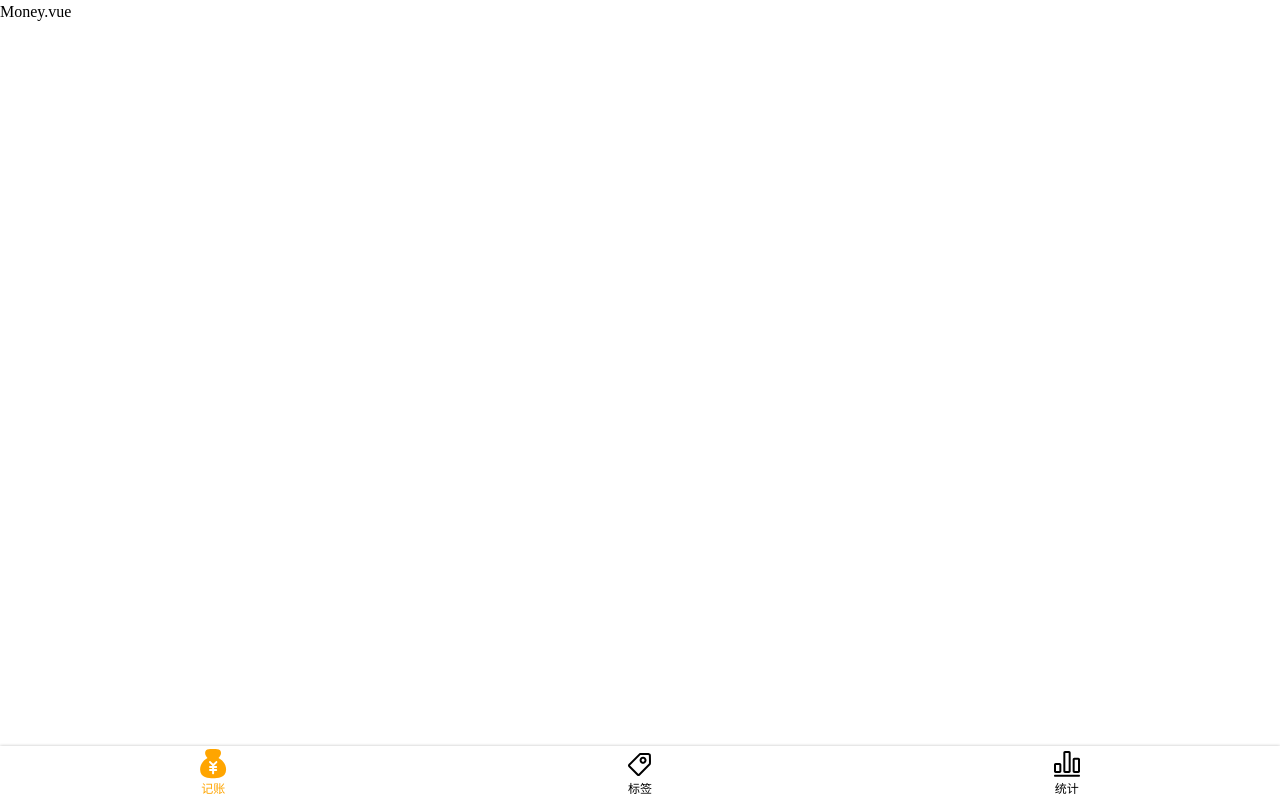
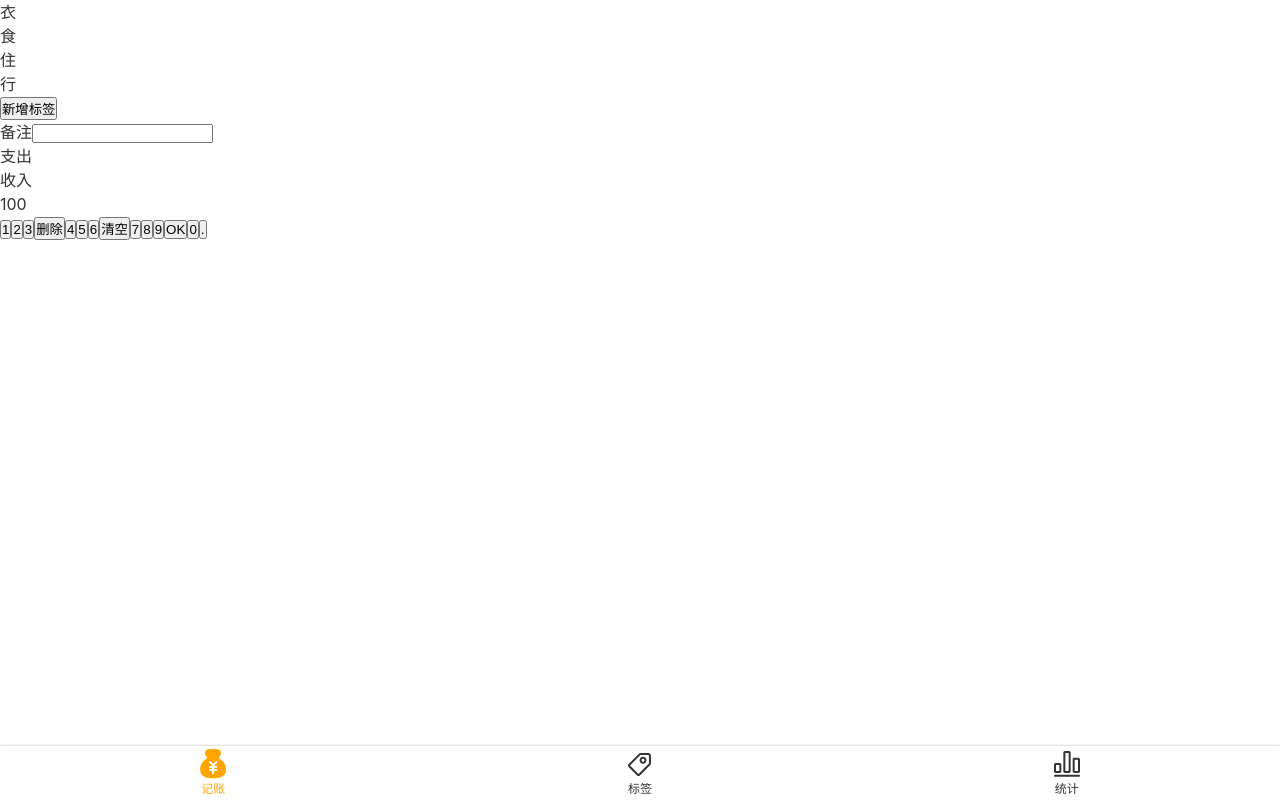
Before and after one commit to jianlong5296/morney-5, a Vue app: page /labels#/money in a window 1280 px wide. Built offline with nearby package versions, Linux system fonts and the light colour scheme.

Commit message:
添加全局样式和全局变量

```diff
--- a/package.json
+++ b/package.json
@@ -37,6 +37,7 @@
     "sass": "^1.26.5",
     "sass-loader": "^8.0.2",
     "svg-sprite-loader": "^6.0.11",
+    "svgo-loader": "^3.0.1",
     "typescript": "~4.1.5",
     "vue-template-compiler": "^2.6.11"
   },
--- a/src/App.vue
+++ b/src/App.vue
@@ -1,40 +1,17 @@
 <template>
-    <div>
+    <div id="app">
         <router-view/>
     </div>
 </template>
 
 <style lang="scss">
-    *{
-        margin: 0;
-        padding: 0;
-        box-sizing: border-box;
-    }
-    body{
+    @import "~@/assets/style/helper.scss";
+    @import "~@/assets/style/reset.scss";
+    body {
+        -webkit-font-smoothing: antialiased;  //apple系统用的
+        -moz-osx-font-smoothing: grayscale;   //apple系统用的
+        color: #333;
+        font-family: $font-hei;
         line-height: 1.5;
     }
-    a{
-        text-decoration: none;  //去掉图标下方文字的下划线
-        color: inherit;
-    }
-    #app {
-        font-family: Avenir, Helvetica, Arial, sans-serif;
-        -webkit-font-smoothing: antialiased;
-        -moz-osx-font-smoothing: grayscale;
-        text-align: center;
-        color: #2c3e50;
-    }
-
-    #nav {
-        padding: 30px;
-
-        a {
-            font-weight: bold;
-            color: #2c3e50;
-
-            &.router-link-exact-active {
-                color: #42b983;
-            }
-        }
-    }
 </style>
--- /dev/null
+++ b/src/assets/style/helper.scss
@@ -0,0 +1,5 @@
+$font-hei:-apple-system, "Helvetica Neue", Helvetica, "Nimbus Sans L", Arial, "Liberation Sans", "PingFang SC", "Hiragino Sans GB", "Source Han Sans CN", "Source Han Sans SC", "Microsoft YaHei", "Wenquanyi Micro Hei", "WenQuanYi Zen Hei", "ST Heiti", SimHei, "WenQuanYi Zen Hei Sharp", sans-serif;
+$font-kai: Baskerville, Georgia, "Liberation Serif", "Kaiti SC", STKaiti, "AR PL UKai CN", "AR PL UKai HK", "AR PL UKai TW", "AR PL UKai TW MBE", "AR PL KaitiM GB", KaiTi, KaiTi_GB2312, DFKai-SB, "TW\-Kai", serif;
+$font-song:Georgia, "Nimbus Roman No9 L", "Songti SC", STSong, "AR PL New Sung", "AR PL SungtiL GB", NSimSun, SimSun, "TW\-Sung", "WenQuanYi Bitmap Song", "AR PL UMing CN", "AR PL UMing HK", "AR PL UMing TW", "AR PL UMing TW MBE", PMingLiU, MingLiU, serif;
+
+$color-highlight:orange;
--- /dev/null
+++ b/src/assets/style/reset.scss
@@ -0,0 +1,9 @@
+*{
+  margin: 0;
+  padding: 0;
+  box-sizing: border-box;
+}
+a{
+  text-decoration: none;  //去掉图标下方文字的下划线
+  color: inherit;
+}
--- a/src/components/Nav.vue
+++ b/src/components/Nav.vue
@@ -22,6 +22,7 @@
 </script>
 
 <style lang="scss" scoped> //scoped可以精准加样式，给当前div
+@import "~@/assets/style/helper.scss";
 nav {
     display: flex;
     box-shadow: 0 0 3px rgba(0,0,0,0.25);
@@ -40,7 +41,7 @@
         }
     }
     > .item.selected{
-        color: orange;
+        color: $color-highlight;
     }
 }
 </style>
--- a/src/views/Money.vue
+++ b/src/views/Money.vue
@@ -1,6 +1,48 @@
 <template>
     <Layout>
-      <p>Money.vue</p>
+        <div class="tags">
+            <ul class="current">
+                <li>衣</li>
+                <li>食</li>
+                <li>住</li>
+                <li>行</li>
+            </ul>
+            <div class="new">
+                <button>新增标签</button>
+            </div>
+        </div>
+        <div>
+            <label class="notes">
+                <span class="name">备注</span>
+                <input type="text">
+            </label>
+        </div>
+        <!--        对应支出和收入-->
+        <div>
+            <ul class="types">
+                <li class="selected">支出</li>
+                <li>收入</li>
+            </ul>
+        </div>
+        <div class="numberPad">
+            <div class="output">100</div>
+            <div class="buttons">
+                <button>1</button>
+                <button>2</button>
+                <button>3</button>
+                <button>删除</button>
+                <button>4</button>
+                <button>5</button>
+                <button>6</button>
+                <button>清空</button>
+                <button>7</button>
+                <button>8</button>
+                <button>9</button>
+                <button>OK</button>
+                <button>0</button>
+                <button>.</button>
+            </div>
+        </div>
     </Layout>
 </template>
 
--- a/vue.config.js
+++ b/vue.config.js
@@ -10,6 +10,9 @@
         .test(/\.svg$/)
         .include.add(dir).end() // 包含 icons 目录
         .use('svg-sprite-loader').loader('svg-sprite-loader').options({extract:false}).end()
+        // .use('svgo-loader').loader('svgo-loader')
+        // .tap(options => ({...options, plugins: [{removeAttrs: {attrs: 'fill'}}]})).end()
+
     config.plugin('svg-sprite').use(require('svg-sprite-loader/plugin'), [{plainSprite: true}])
     config.module.rule('svg').exclude.add(dir) // 其他 svg loader 排除 icons 目录
   }
```
Also changed, not shown: 1 other file (tests, documents, lock files or other folders).
